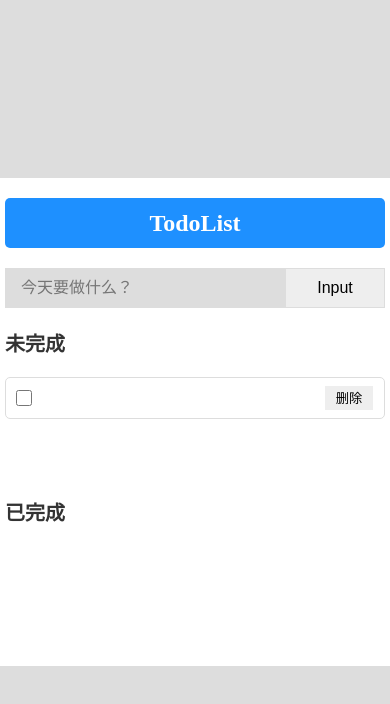
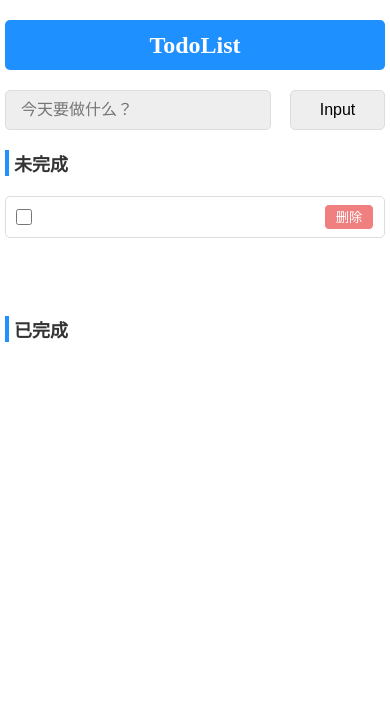
Before and after one commit to Cyanzll/todO, a plain HTML site: page index.html in a window 390 px wide. Both pictures are taken after a click on the button "Input". Drawn offline with Linux system fonts and the light colour scheme.

Commit message:
@media test

```diff
--- a/style.css
+++ b/style.css
@@ -7,8 +7,26 @@ body {
   display: flex;
   align-items: center;
   justify-content: center;
-  background-color: #ddd;
+  background-color: #eee;
   min-height: 100vh;
+}
+
+@media screen and (min-width:300px) and (max-width:500px) {
+  body {
+    background-color: #fff;
+  }
+  .box {
+    width: 100vw;
+    min-height: 100vh;
+  }
+
+  .bar input {
+    flex-basis: 70%;
+  }
+
+  .bar button {
+    flex-basis: 25%;
+  }
 }
 
 button {
@@ -32,9 +50,12 @@ h1 {
 }
 
 h2 {
-  font-size: 20px;
+  border-left: 4px solid #1E90FF;
+  padding-left: 5px;
+  font-size: 18px;
   margin: 20px 0;
   color: #333;
+  font-weight: 600;
 }
 
 .box {
@@ -56,33 +77,36 @@ h2 {
   width: 280px;
   padding: 5px 15px;
   box-sizing: border-box;
+  border-radius: 5px;
   font-size: 16px;
   border: 1px solid #ddd;
-  background-color: #ddd;
+  background-color: #eee;
   line-height: 30px;
-  transition: all 200ms ease-in;
+  transition: all 100ms ease-in;
 }
 
 .bar input:hover {
-  background-color: #eee;
+  background-color: #fff;
 }
 
 .bar input:focus {
-  background-color: #eee;
+  background-color: #fff;
 }
 
 .bar button {
   cursor: pointer;
   width: 100px;
   height: 40px;
+  border-radius: 5px;
   border: 1px solid #ddd;
   background-color: #eee;
-  transition: all 80ms ease-in;
+  transition: all 100ms ease-in;
   font-size: 16px;
 }
 
 .bar button:hover {
   border: 2px solid #1E90FF;
+  background-color: #fff;
 }
 
 .bar button:active {
@@ -97,7 +121,7 @@ ul {
 ul li {
   padding: 0 10px;
   display: flex;
-  height: 40px;
+  min-height: 40px;
   list-style: none;
   justify-content: space-between;
   align-items: center;
@@ -111,21 +135,21 @@ ul li button {
   width: 50px;
   cursor: pointer;
   line-height: 26px;
-  background-color: #eee;
+  color: #fff;
+  background-color: #F08080;
   border: 1px solid #fff;
   transition: all 100ms ease-out;
+  border-radius: 5px;
 }
 
 ul li button:hover {
-  border: 1px solid #F08080;
+  background: #CD5C5C;
 }
 
-ul li button:active {
-  border: 1px solid #F08080;
-}
 
 ul li p {
-  font-size: 18px;
+  font-size: 16px;
+  max-width: 300px;
 }
 
 .check {
@@ -133,3 +157,12 @@ ul li p {
   width: 16px;
   cursor: pointer;
 }
+
+ul li {
+  animation: fadein 100ms ease-in forwards;
+}
+
+@keyframes fadein {
+  from { opacity: 0; }
+  to { opacity: 1; }
+}
```
